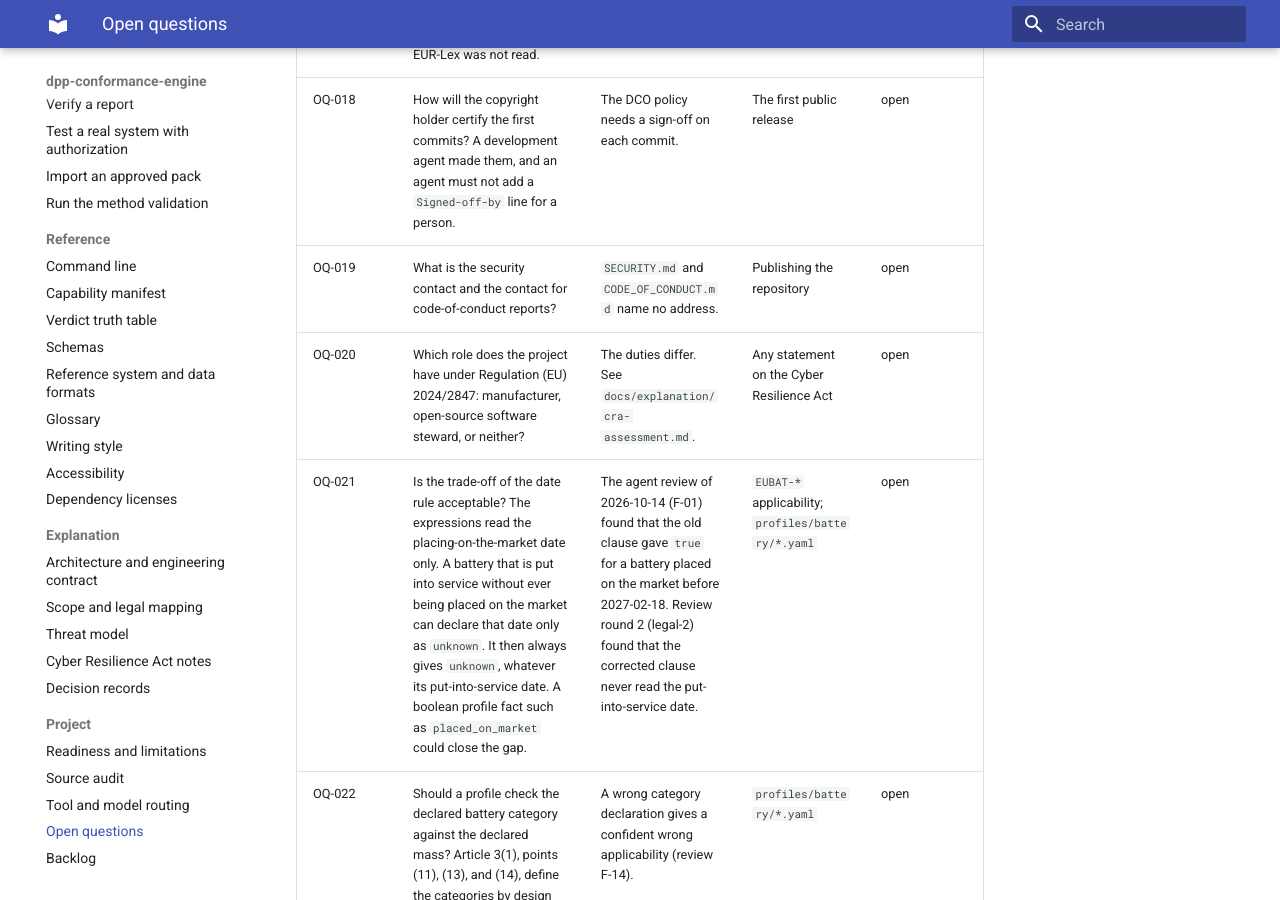
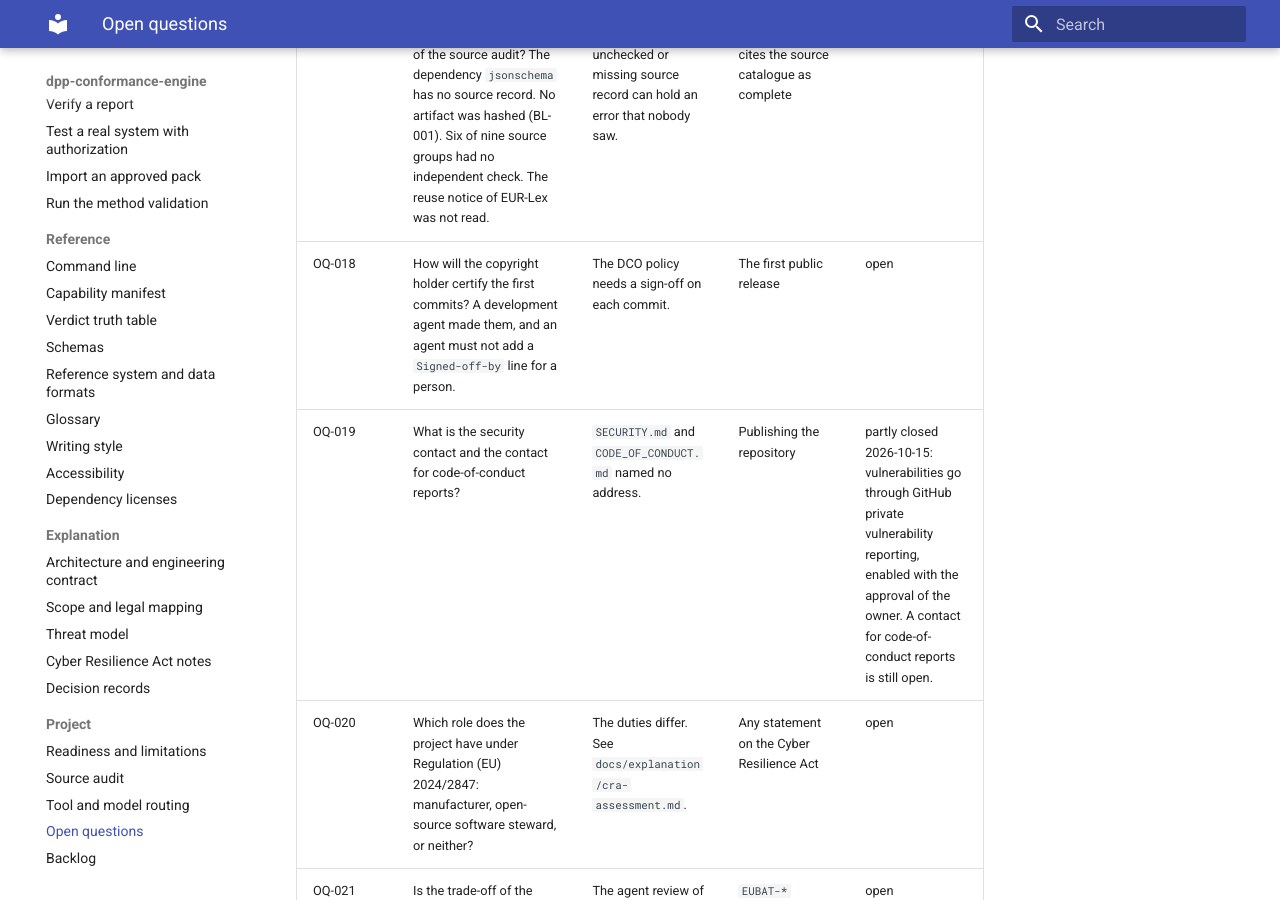
Before and after one commit to hadijannat/dpp-conformance-engine, an MkDocs documentation site: the page built from docs/open-questions.md, in a window 1280 px wide and 900 px high, scrolled down 3614 px. Built offline with MkDocs 1.6.1 and Material for MkDocs 9.7.7, drawn with Linux system fonts in a browser that asks for light colours; the version menu is left out.

Commit message:
docs(security): point vulnerability reports to GitHub private reporting
With the approval of the owner, private vulnerability reporting is enabled
and main is protected (required ci and codeql checks, no force push, no
deletion). OQ-019 is closed for security reports; a contact for code of
conduct reports is still open.

Co-Authored-By: Claude Opus 5.5 <noreply@anthropic.com>

```diff
--- a/docs/open-questions.md
+++ b/docs/open-questions.md
@@ -27,7 +27,7 @@ Agent agreement is not a human approval of normative content.
 | OQ-016 | Should a failed automated step of the draft pack give `fail`? The draft test pack gives `inconclusive`, because each check compares with a declaration of the owner or with a synthetic resource. | A human reviewer must decide which observation contradicts a provision. | The verdict rules of an approved test pack | open |
 | OQ-017 | Who will close the gaps of the source audit? The dependency `jsonschema` has no source record. No artifact was hashed (BL-001). Six of nine source groups had no independent check. The reuse notice of EUR-Lex was not read. | A catalogue with an unchecked or missing source record can hold an error that nobody saw. | A release that cites the source catalogue as complete | open |
 | OQ-018 | How will the copyright holder certify the first commits? A development agent made them, and an agent must not add a `Signed-off-by` line for a person. | The DCO policy needs a sign-off on each commit. | The first public release | open |
-| OQ-019 | What is the security contact and the contact for code-of-conduct reports? | `SECURITY.md` and `CODE_OF_CONDUCT.md` name no address. | Publishing the repository | open |
+| OQ-019 | What is the security contact and the contact for code-of-conduct reports? | `SECURITY.md` and `CODE_OF_CONDUCT.md` named no address. | Publishing the repository | partly closed 2026-10-15: vulnerabilities go through GitHub private vulnerability reporting, enabled with the approval of the owner. A contact for code-of-conduct reports is still open. |
 | OQ-020 | Which role does the project have under Regulation (EU) 2024/2847: manufacturer, open-source software steward, or neither? | The duties differ. See `docs/explanation/cra-assessment.md`. | Any statement on the Cyber Resilience Act | open |
 | OQ-021 | Is the trade-off of the date rule acceptable? The expressions read the placing-on-the-market date only. A battery that is put into service without ever being placed on the market can declare that date only as `unknown`. It then always gives `unknown`, whatever its put-into-service date. A boolean profile fact such as `placed_on_market` could close the gap. | The agent review of 2026-10-14 (F-01) found that the old clause gave `true` for a battery placed on the market before 2027-02-18. Review round 2 (legal-2) found that the corrected clause never read the put-into-service date. | `EUBAT-*` applicability; `profiles/battery/*.yaml` | open |
 | OQ-022 | Should a profile check the declared battery category against the declared mass? Article 3(1), points (11), (13), and (14), define the categories by design purpose and mass. No entry reads `mass_g`. | A wrong category declaration gives a confident wrong applicability (review F-14). | `profiles/battery/*.yaml` | open |
```
Also changed, not shown: SECURITY.md (+3 -2 lines), docs/readiness.md (+1 -0 lines).
